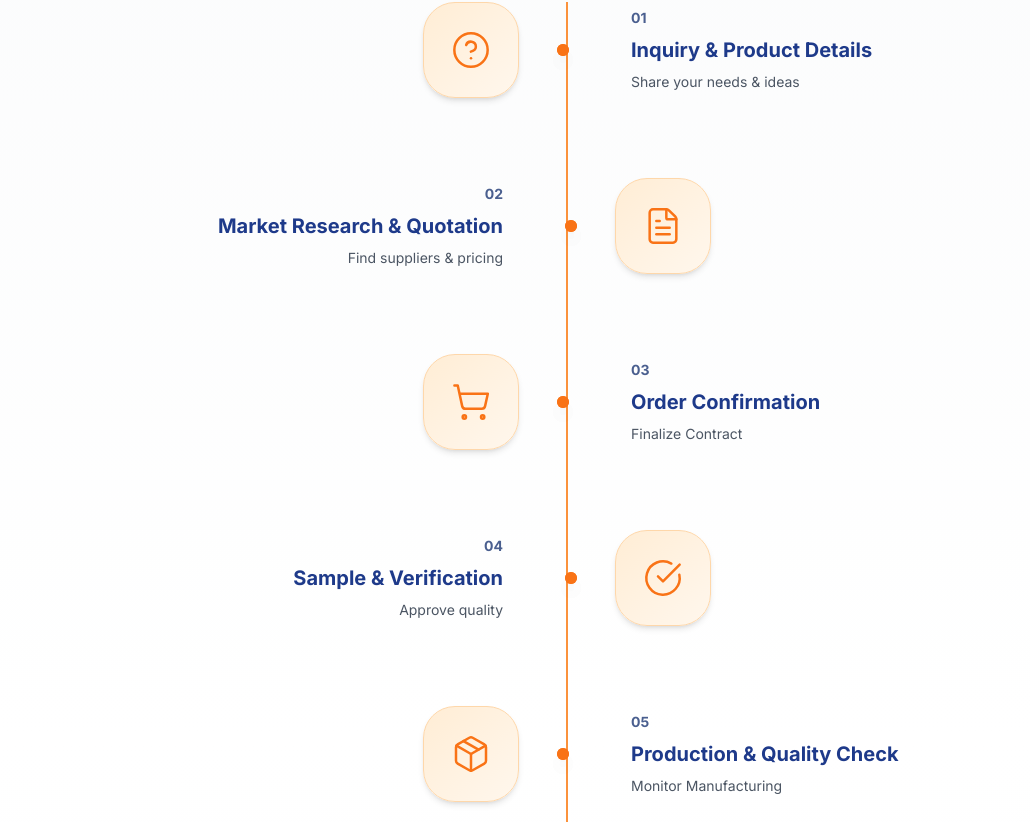
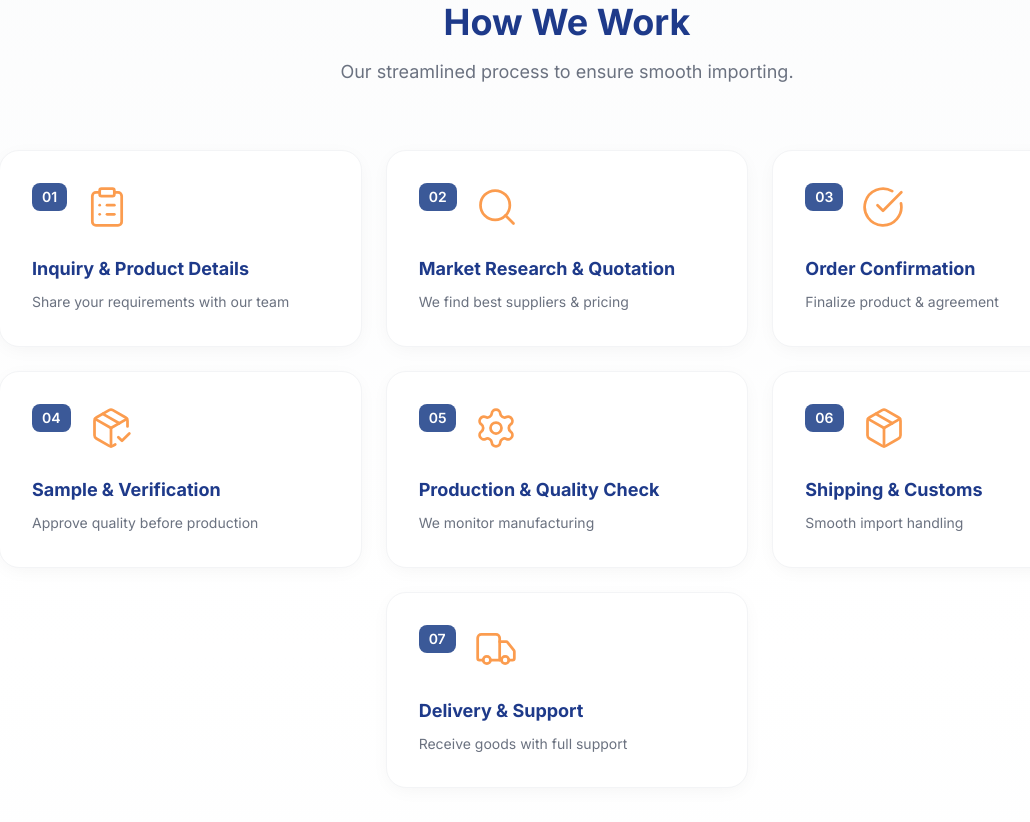
Before and after one commit to dhairya-pro/Skyvi, a React (Vite) app in the folder frontend/: page /how-we-work in a window 1280 px wide. Shown: the part 518-1340 px from the top of the page, without its empty margins (73-1103 px from the left). Built offline with nearby package versions, Linux system fonts and the light colour scheme.

Commit message:
howwework

```diff
--- a/frontend/src/pages/HowWeWork.jsx
+++ b/frontend/src/pages/HowWeWork.jsx
@@ -1,5 +1,5 @@
 import React, { useEffect, useRef, useState } from 'react';
-import { HelpCircle, FileText, ShoppingCart, CheckCircle, Package, Truck, Gift } from 'lucide-react';
+import { ClipboardList, Search, CheckCircle, PackageCheck, Settings, Package, Truck } from 'lucide-react';
 
 const HowWeWork = () => {
   const [visibleSteps, setVisibleSteps] = useState([]);
@@ -9,51 +9,44 @@ const HowWeWork = () => {
     {
       number: '01',
       title: 'Inquiry & Product Details',
-      description: 'Share your needs & ideas',
-      icon: HelpCircle,
-      side: 'right'
+      description: 'Share your requirements with our team',
+      icon: ClipboardList,
     },
     {
       number: '02',
       title: 'Market Research & Quotation',
-      description: 'Find suppliers & pricing',
-      icon: FileText,
-      side: 'left'
+      description: 'We find best suppliers & pricing',
+      icon: Search,
     },
     {
       number: '03',
       title: 'Order Confirmation',
-      description: 'Finalize Contract',
-      icon: ShoppingCart,
-      side: 'right'
+      description: 'Finalize product & agreement',
+      icon: CheckCircle,
     },
     {
       number: '04',
       title: 'Sample & Verification',
-      description: 'Approve quality',
-      icon: CheckCircle,
-      side: 'left'
+      description: 'Approve quality before production',
+      icon: PackageCheck,
     },
     {
       number: '05',
       title: 'Production & Quality Check',
-      description: 'Monitor Manufacturing',
-      icon: Package,
-      side: 'right'
+      description: 'We monitor manufacturing',
+      icon: Settings,
     },
     {
       number: '06',
       title: 'Shipping & Customs',
-      description: 'Handle logistics',
-      icon: Truck,
-      side: 'left'
+      description: 'Smooth import handling',
+      icon: Package,
     },
     {
       number: '07',
       title: 'Delivery & Support',
-      description: 'Receive goods & assistance',
-      icon: Gift,
-      side: 'right'
+      description: 'Receive goods with full support',
+      icon: Truck,
     }
   ];
 
@@ -105,7 +98,7 @@ const HowWeWork = () => {
             How We Work
           </h1>
           <p className="text-lg md:text-xl text-white/90 mb-8 animate-fade-in-up">
-            Our streamlined process
+            Our streamlined process to ensure smooth importing
           </p>
           <button className="bg-orange-500 hover:bg-orange-600 text-white px-8 py-3 rounded-full font-semibold transition-all duration-300 hover:scale-105 hover:shadow-2xl shadow-lg animate-pulse-button">
             Enquire Now →
@@ -113,98 +106,58 @@ const HowWeWork = () => {
         </div>
       </div>
 
-      {/* Workflow Timeline Section */}
-      <div className="max-w-5xl mx-auto px-4 sm:px-6 lg:px-8 py-20">
-        <div className="relative">
-          {/* Vertical Timeline Line - Center */}
-          <div className="absolute left-1/2 transform -translate-x-1/2 top-0 bottom-0 w-0.5 bg-orange-400 hidden lg:block"></div>
+      {/* Workflow Process Section */}
+      <div className="max-w-[1200px] mx-auto px-4 sm:px-6 lg:px-8 py-20">
+        <div className="text-center mb-16">
+          <h2 className="text-3xl md:text-4xl font-bold text-[#1e3a8a] mb-4">
+            How We Work
+          </h2>
+          <p className="text-gray-500 text-lg">
+            Our streamlined process to ensure smooth importing.
+          </p>
+        </div>
 
-          {/* Timeline Steps */}
-          <div className="space-y-20">
+        <div className="grid grid-cols-1 md:grid-cols-2 lg:grid-cols-3 gap-6 mb-20">
           {workflowSteps.map((step, index) => {
             const Icon = step.icon;
             const isVisible = visibleSteps.includes(index);
-              const isLeft = step.side === 'left';
 
             return (
               <div
                 key={index}
                 ref={(el) => (stepsRef.current[index] = el)}
-                  className={`relative transition-all duration-1000 ${
+                className={`bg-white rounded-[20px] p-8 shadow-[0_4px_20px_-4px_rgba(0,0,0,0.05)] hover:shadow-[0_8px_30px_-4px_rgba(0,0,0,0.1)] transition-all duration-700 border border-gray-100 flex flex-col ${index === 6 ? 'lg:col-start-2' : ''} ${
                   isVisible
                     ? 'opacity-100 translate-y-0'
-                      : `opacity-0 ${isLeft ? 'translate-x-10' : '-translate-x-10'} translate-y-10`
+                    : 'opacity-0 translate-y-10'
                 }`}
               >
-                  {/* Desktop Layout */}
-                  <div className="hidden lg:grid lg:grid-cols-2 gap-8 items-center">
-                    {/* Left Side */}
-                    {isLeft ? (
-                      <>
-                        <div className="text-right pr-12">
-                          <div className="inline-block">
-                            <span className="text-sm font-bold text-[#4a5f8f] mb-2 block">{step.number}</span>
-                            <h3 className="text-xl font-bold text-[#1e3a8a] mb-2">
+                <div className="flex items-start mb-6 gap-4">
+                  <div className="bg-[#3b5998] text-white text-sm font-semibold px-2.5 py-1 rounded-lg">
+                    {step.number}
+                  </div>
+                  <div className="w-12 h-12 flex items-center justify-center">
+                    <Icon className="text-orange-400 opacity-90" size={44} strokeWidth={1.5} />
+                  </div>
+                </div>
+                <h3 className="text-lg font-bold text-[#1e3a8a] mb-2">
                   {step.title}
                 </h3>
-                            <p className="text-gray-600 text-sm">{step.description}</p>
-                          </div>
-                        </div>
-                        <div className="relative">
-                          {/* Orange Dot on Line */}
-                          <div className="absolute -left-[18px] top-1/2 transform -translate-y-1/2 w-3 h-3 bg-orange-500 rounded-full shadow-lg animate-ping-slow"></div>
-                          <div className="absolute -left-[18px] top-1/2 transform -translate-y-1/2 w-3 h-3 bg-orange-500 rounded-full shadow-lg"></div>
-
-                          {/* Icon Box */}
-                          <div className="ml-8">
-                            <div className="w-24 h-24 bg-gradient-to-br from-orange-100 to-orange-50 rounded-3xl flex items-center justify-center shadow-md hover:shadow-xl transition-all duration-300 hover:scale-110 border border-orange-200">
-                              <Icon className="text-orange-500" size={40} strokeWidth={1.5} />
-                            </div>
-                          </div>
-                        </div>
-                      </>
-                    ) : (
-                      <>
-                        <div className="relative">
-                          {/* Orange Dot on Line */}
-                          <div className="absolute -right-[18px] top-1/2 transform -translate-y-1/2 w-3 h-3 bg-orange-500 rounded-full shadow-lg animate-ping-slow"></div>
-                          <div className="absolute -right-[18px] top-1/2 transform -translate-y-1/2 w-3 h-3 bg-orange-500 rounded-full shadow-lg"></div>
-
-                          {/* Icon Box */}
-                          <div className="mr-8 ml-auto w-24">
-                            <div className="w-24 h-24 bg-gradient-to-br from-orange-100 to-orange-50 rounded-3xl flex items-center justify-center shadow-md hover:shadow-xl transition-all duration-300 hover:scale-110 border border-orange-200">
-                              <Icon className="text-orange-500" size={40} strokeWidth={1.5} />
-                            </div>
-                          </div>
-                        </div>
-                        <div className="text-left pl-12">
-                          <span className="text-sm font-bold text-[#4a5f8f] mb-2 block">{step.number}</span>
-                          <h3 className="text-xl font-bold text-[#1e3a8a] mb-2">
-                            {step.title}
-                          </h3>
-                          <p className="text-gray-600 text-sm">{step.description}</p>
-                        </div>
-                      </>
-                    )}
-                  </div>
-
-                  {/* Mobile Layout */}
-                  <div className="lg:hidden flex items-center gap-4">
-                    <div className="w-20 h-20 bg-gradient-to-br from-orange-100 to-orange-50 rounded-3xl flex items-center justify-center shadow-md flex-shrink-0 border border-orange-200">
-                      <Icon className="text-orange-500" size={32} strokeWidth={1.5} />
-                    </div>
-                    <div>
-                      <span className="text-sm font-bold text-[#4a5f8f] mb-1 block">{step.number}</span>
-                      <h3 className="text-lg font-bold text-[#1e3a8a] mb-1">
-                        {step.title}
-                      </h3>
-                      <p className="text-gray-600 text-sm">{step.description}</p>
-                    </div>
-                  </div>
+                <p className="text-gray-500 text-sm leading-relaxed">
+                  {step.description}
+                </p>
               </div>
             );
           })}
         </div>
+
+        <div className="text-center">
+          <h3 className="text-[1.75rem] font-bold text-[#1e3a8a] mb-6">
+            Start Your Import Journey Today
+          </h3>
+          <button className="bg-[#3b5998] hover:bg-[#2d4f8f] text-white px-8 py-3 rounded-full font-semibold transition-all duration-300 hover:scale-105 shadow-lg flex items-center gap-2 mx-auto">
+            Enquire Now &rarr;
+          </button>
         </div>
       </div>
 
```
Lines whose indentation alone changed are shown as unchanged.
